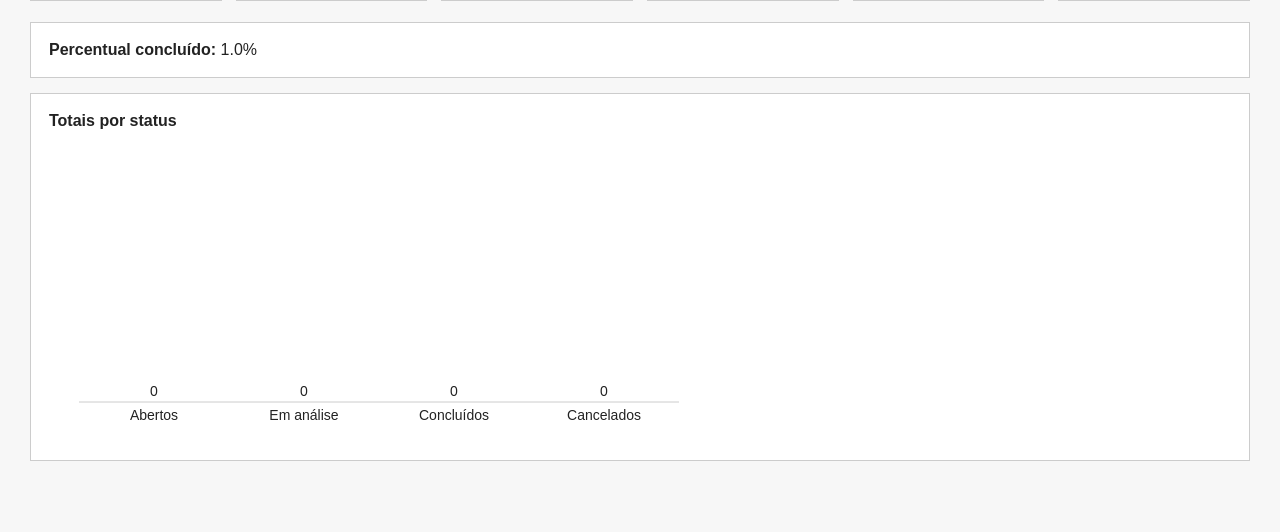
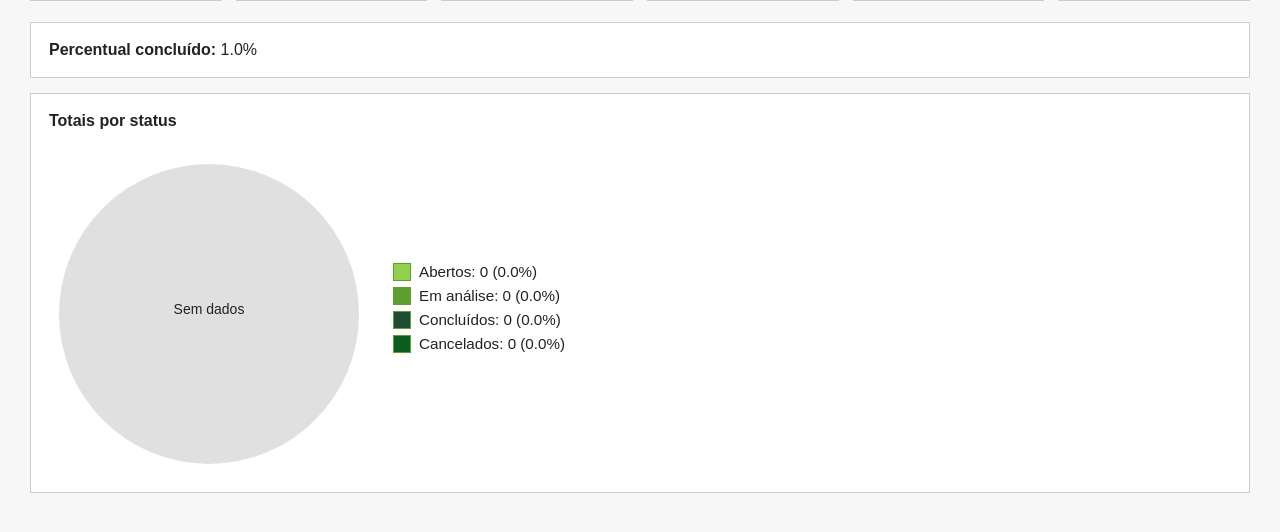
Before and after one commit to MarcusViniciusPedro/Sistema-SUAP, a Spring app: template Sistema_Gestao_Chamados_Academicos_Java21/src/main/resources/templates/indicadores.html in a window 1280 px wide. Shown: the part 249-781 px from the top of the page. Run offline with Thymeleaf, Linux system fonts and the light colour scheme; the template is opened without the code that fills it: most values are stand-ins (such as "Sample title", 1, 10 or a date in 2020); data that the repository does not hold is empty; some libraries are stand-ins or nearby versions.

Commit message:
feat: pie chart on indicators, document-style report preview, move API json examples into project

```diff
--- a/Sistema_Gestao_Chamados_Academicos_Java21/src/main/resources/static/css/style.css
+++ b/Sistema_Gestao_Chamados_Academicos_Java21/src/main/resources/static/css/style.css
@@ -80,4 +80,25 @@ nav {display:flex;align-items:center;flex-wrap:wrap;gap:16px;} nav form, .acoes
 .login {max-width:460px;margin:9vh auto;} .ajuda {color:#555;font-size:.9rem;}
 .acoes {min-width:230px;} .acoes a {margin-right:8px;}
 .grafico canvas {display:block;max-width:100%;margin-top:12px;}
-@media(max-width:720px){body{margin:14px;}table{display:block;overflow-x:auto;} }
+/* Layout do grafico de pizza: canvas ao lado da legenda. */
+.grafico-pizza {display:flex;align-items:center;flex-wrap:wrap;gap:24px;margin-top:12px;}
+.legenda {list-style:none;margin:0;padding:0;}
+.legenda li {display:flex;align-items:center;gap:8px;margin:6px 0;font-size:.95rem;}
+.legenda .cor {display:inline-block;width:16px;height:16px;border:1px solid #5f9f2f;}
+
+/* Pre-visualizacao do relatorio: imita uma folha A4 do arquivo que sera baixado. */
+.documento {background:#fff;color:#222;max-width:820px;margin:18px auto;padding:48px 56px;
+    border:1px solid #ccc;box-shadow:0 3px 14px rgba(0,0,0,.15);}
+.documento .doc-cabecalho {border-bottom:3px solid #1f4e2f;padding-bottom:12px;margin-bottom:18px;}
+.documento .doc-cabecalho h2 {color:#1f4e2f;margin:0;}
+.documento .doc-cabecalho .doc-sub {color:#555;font-size:.9rem;margin-top:4px;}
+.documento .doc-criterios {font-size:.9rem;margin:0 0 18px;}
+.documento .doc-criterios li {margin:2px 0;}
+.documento .doc-totais {display:flex;flex-wrap:wrap;gap:18px;font-size:.9rem;margin:14px 0 20px;
+    padding:10px 14px;background:#f2f8ec;border:1px solid #cfe3bd;}
+.documento table {margin-top:0;}
+.documento .doc-rodape {margin-top:22px;border-top:1px solid #ccc;padding-top:10px;
+    color:#777;font-size:.8rem;text-align:center;}
+.previa-aviso {max-width:820px;margin:0 auto;color:#555;font-size:.9rem;}
+@media(max-width:720px){body{margin:14px;}table{display:block;overflow-x:auto;}
+    .documento{padding:24px 18px;} }
--- a/Sistema_Gestao_Chamados_Academicos_Java21/src/main/resources/templates/indicadores.html
+++ b/Sistema_Gestao_Chamados_Academicos_Java21/src/main/resources/templates/indicadores.html
@@ -3,10 +3,13 @@
 <section class="painel"><article class="card"><strong>Total</strong><p th:text="${indicadores.total}"></p></article><article class="card"><strong>Abertos</strong><p th:text="${indicadores.abertos}"></p></article><article class="card"><strong>Em análise</strong><p th:text="${indicadores.emAnalise}"></p></article><article class="card"><strong>Concluídos</strong><p th:text="${indicadores.concluidos}"></p></article><article class="card"><strong>Cancelados</strong><p th:text="${indicadores.cancelados}"></p></article><article class="card"><strong>Prioridade alta/urgente</strong><p th:text="${indicadores.altaPrioridade}"></p></article></section>
 <div class="card"><strong>Percentual concluído:</strong> <span th:text="${#numbers.formatDecimal(indicadores.percentualConcluido,1,1)} + '%'">0%</span></div>
 <div class="card grafico"><strong>Totais por status</strong>
-<canvas id="graficoStatus" width="640" height="300" th:attr="data-abertos=${indicadores.abertos},data-emanalise=${indicadores.emAnalise},data-concluidos=${indicadores.concluidos},data-cancelados=${indicadores.cancelados}"></canvas></div>
+<div class="grafico-pizza">
+<canvas id="graficoStatus" width="320" height="320" th:attr="data-abertos=${indicadores.abertos},data-emanalise=${indicadores.emAnalise},data-concluidos=${indicadores.concluidos},data-cancelados=${indicadores.cancelados}"></canvas>
+<ul id="legendaStatus" class="legenda"></ul>
+</div></div>
 <script>
-// Grafico de barras desenhado com JS puro (sem CDN) a partir dos valores do servidor (IndicadoresDTO).
-// Le os totais dos atributos data-* do canvas e pinta uma barra por status usando a paleta verde.
+// Grafico de pizza desenhado com JS puro (sem CDN) a partir dos valores do servidor (IndicadoresDTO).
+// Le os totais dos atributos data-* do canvas e pinta uma fatia por status usando a paleta verde.
 (function(){
   var canvas=document.getElementById('graficoStatus');if(!canvas||!canvas.getContext)return;
   var ctx=canvas.getContext('2d');
@@ -16,18 +19,39 @@
     {rotulo:'Concluídos',valor:+canvas.dataset.concluidos||0,cor:'#1f4e2f'},
     {rotulo:'Cancelados',valor:+canvas.dataset.cancelados||0,cor:'#0b5e20'}
   ];
-  var larg=canvas.width,alt=canvas.height,base=alt-40,topo=20,areaBarras=larg-40;
-  var maximo=Math.max.apply(null,[1].concat(dados.map(function(d){return d.valor;})));
-  var passo=areaBarras/dados.length,barraLarg=passo*0.6;
+  // Soma total das fatias; se tudo for zero desenhamos um circulo cinza vazio.
+  var total=dados.reduce(function(s,d){return s+d.valor;},0);
+  var larg=canvas.width,alt=canvas.height;
+  var cx=larg/2,cy=alt/2,raio=Math.min(larg,alt)/2-10;
   ctx.clearRect(0,0,larg,alt);
-  ctx.strokeStyle='#ccc';ctx.beginPath();ctx.moveTo(30,base);ctx.lineTo(larg-10,base);ctx.stroke();
-  ctx.font='14px Arial';ctx.textAlign='center';
-  dados.forEach(function(d,i){
-    var x=30+i*passo+(passo-barraLarg)/2;
-    var altura=(d.valor/maximo)*(base-topo);
-    ctx.fillStyle=d.cor;ctx.fillRect(x,base-altura,barraLarg,altura);
-    ctx.fillStyle='#222';ctx.fillText(d.valor,x+barraLarg/2,base-altura-6);
-    ctx.fillText(d.rotulo,x+barraLarg/2,base+18);
-  });
+  if(total<=0){
+    ctx.beginPath();ctx.arc(cx,cy,raio,0,Math.PI*2);ctx.fillStyle='#e0e0e0';ctx.fill();
+    ctx.fillStyle='#222';ctx.font='14px Arial';ctx.textAlign='center';
+    ctx.fillText('Sem dados',cx,cy);
+  } else {
+    // Cada fatia ocupa um angulo proporcional ao seu valor; comeca no topo (-90 graus).
+    var inicio=-Math.PI/2;
+    dados.forEach(function(d){
+      if(d.valor<=0)return;
+      var angulo=d.valor/total*Math.PI*2;
+      ctx.beginPath();ctx.moveTo(cx,cy);
+      ctx.arc(cx,cy,raio,inicio,inicio+angulo);ctx.closePath();
+      ctx.fillStyle=d.cor;ctx.fill();
+      ctx.strokeStyle='#fff';ctx.lineWidth=2;ctx.stroke();
+      inicio+=angulo;
+    });
+  }
+  // Legenda com rotulo, valor absoluto e percentual de cada status.
+  var legenda=document.getElementById('legendaStatus');
+  if(legenda){
+    dados.forEach(function(d){
+      var pct=total>0?(d.valor/total*100):0;
+      var li=document.createElement('li');
+      var cor=document.createElement('span');cor.className='cor';cor.style.backgroundColor=d.cor;
+      li.appendChild(cor);
+      li.appendChild(document.createTextNode(d.rotulo+': '+d.valor+' ('+pct.toFixed(1)+'%)'));
+      legenda.appendChild(li);
+    });
+  }
 })();
 </script></body></html>
```
Also changed, not shown: Sistema_Gestao_Chamados_Academicos_Java21/src/main/resources/templates/relatorios-preview.html (+33 -6 lines), README.md, Sistema_Gestao_Chamados_Academicos_Java21/docs/api/entrada.json (renamed from entrada.json), Sistema_Gestao_Chamados_Academicos_Java21/docs/api/saida.json (renamed from saida.json).
